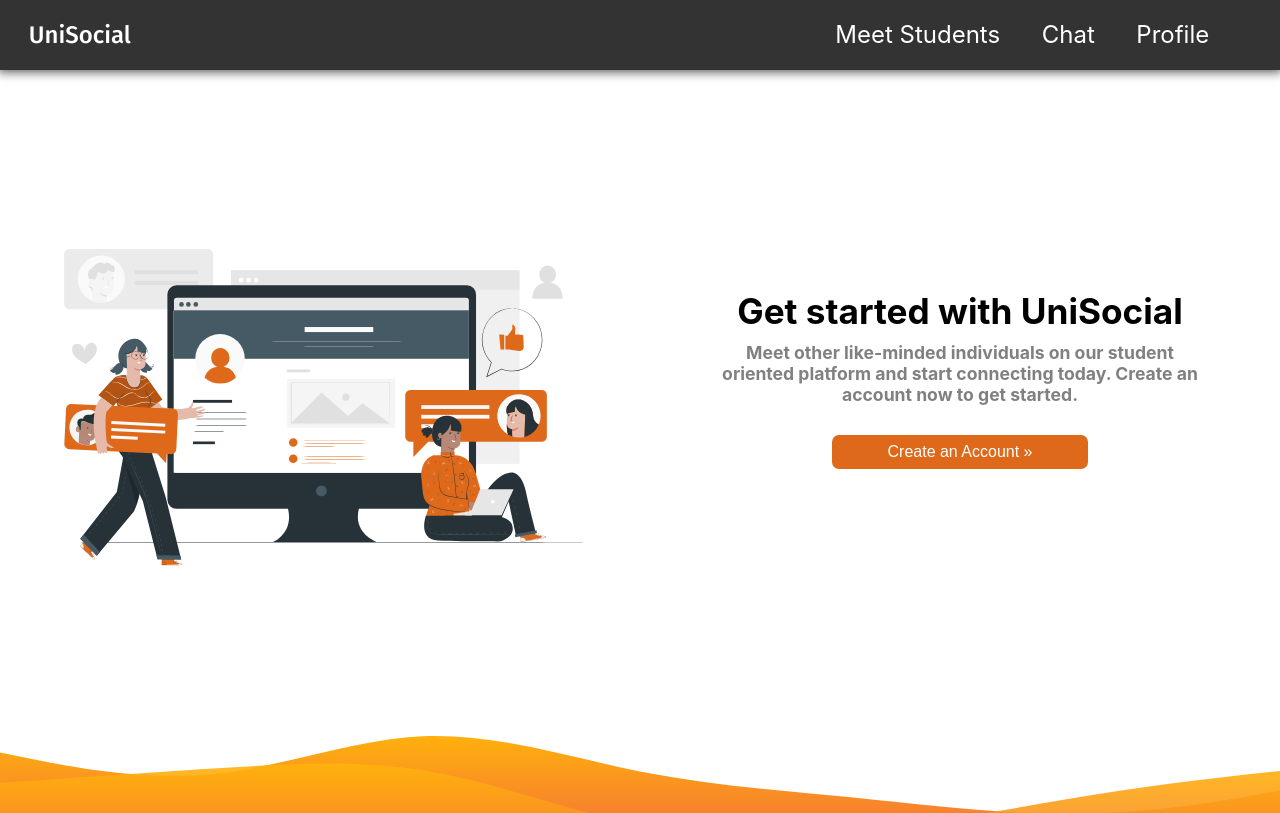
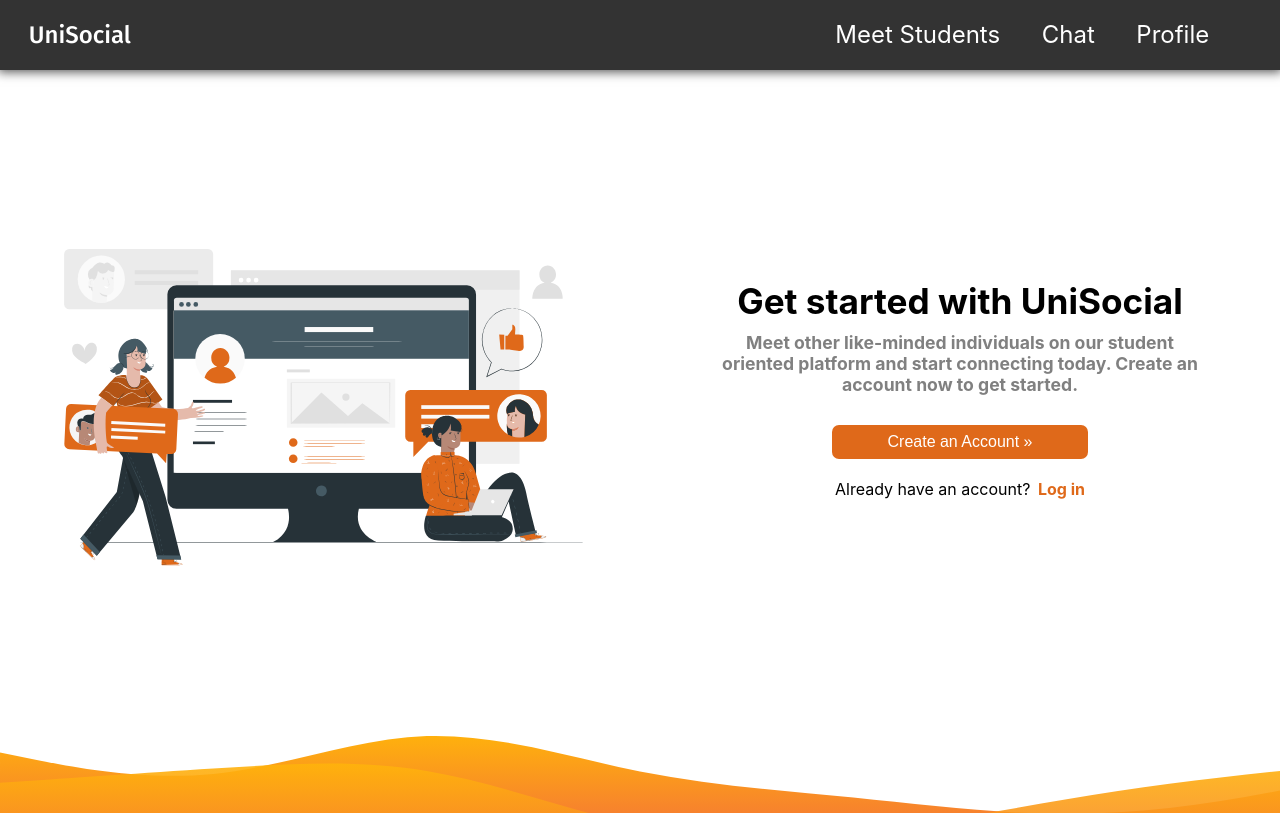
Before and after one commit to Ares2k/UniSocial, a React (Create React App) app in the folder Client/: page /home in a window 1280 px wide. Shown: the top 813 px of the page. Built offline with nearby package versions, Linux system fonts and the light colour scheme.

Commit message:
Added option to log in

```diff
--- a/Client/src/Views/Home/Home.js
+++ b/Client/src/Views/Home/Home.js
@@ -1,4 +1,4 @@
-import { useNavigate } from 'react-router-dom';
+import { Link, useNavigate } from 'react-router-dom';
 import getStartedImg from '../../Assets/Images/get-started.svg';
 import networkingImg from '../../Assets/Images/students-networking.svg';
 import peopleTalkingImg from '../../Assets/Images/people-talking.svg';
@@ -28,8 +28,16 @@ const Home = () => {
             <Button
               label={ token ? "Meet Students »" : "Create an Account »" }
               className={ style.button }
-              onClick={ token ? () => navigate('/users/mutual') : () => navigate('/register') }
+              onClick={ token ? () => navigate('/mutual') : () => navigate('/register') }
             />
+
+            <p>
+              Already have an account?
+              <Link to="/login" style={{textDecoration: "none", color: "#df691a", fontWeight: "bold"}}>
+              &nbsp; Log in
+              </Link>
+            </p>
+
           </div>
         </div>
 
```
